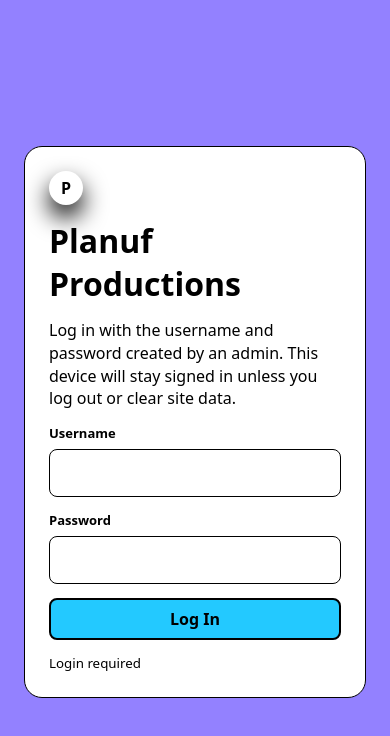
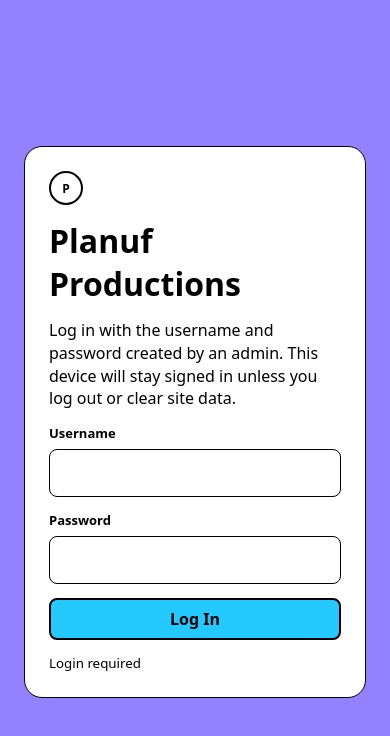
Before and after one commit to ChipButt/Planuf-Staging, a plain HTML site: page index.html in a window 390 px wide. Drawn offline with Linux system fonts and the light colour scheme; a web font is replaced by a local one.

Commit message:
Load v61 mobile messaging and profile icon repairs

```diff
--- a/index.html
+++ b/index.html
@@ -54,5 +54,8 @@
 <script data-source-id="planuf-v58-hash-routing-and-nav-click-hotfix" src="planuf-script-13-planuf-v58-hash-routing-and-nav-click-hotfix.js"></script>
 <link data-source-id="planuf-v59-chat-bubble-alignment-style" href="planuf-style-26-planuf-v59-chat-bubble-alignment-style.css" rel="stylesheet"/>
 <script data-source-id="planuf-v59-chat-bubble-alignment-script" src="planuf-script-14-planuf-v59-chat-bubble-alignment-script.js"></script>
+<link data-source-id="planuf-v61-mobile-messaging-repair" href="planuf-style-27-v61-mobile-messaging-repair.css" rel="stylesheet"/>
+<script data-source-id="planuf-v61-mobile-messaging-repair" src="planuf-script-15-v61-mobile-messaging-repair.js"></script>
+<link data-source-id="planuf-v61-profile-icon-alignment" href="planuf-style-28-v61-profile-icon-alignment.css" rel="stylesheet"/>
 </body>
 </html>
```
